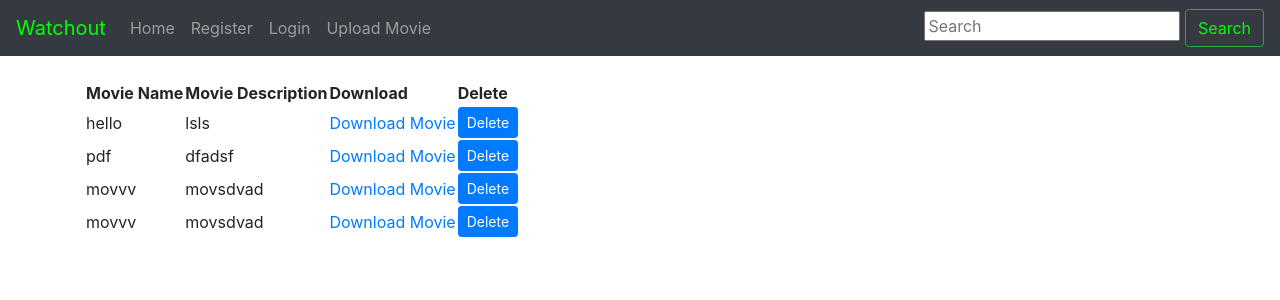
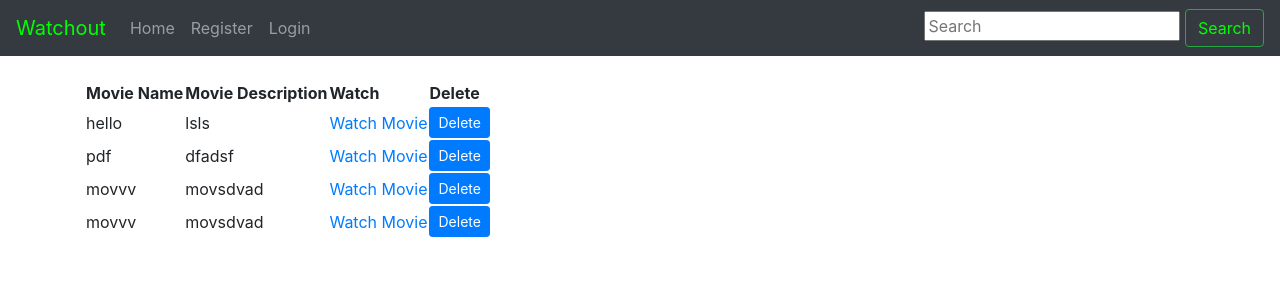
Before and after one commit to shishirneupane/Basic-Django-Web-Application, a Django app: page / in a window 1280 px wide. Shown: the top 300 px of the page. Run offline with Django 3.2, Linux system fonts and the light colour scheme; data comes from the database, SQL or seed files in the repository; both versions use the stored data as it was after the commit; some libraries are stand-ins or nearby versions.

Commit message:
some changes in login and navbar

```diff
--- a/watchout/watch/templates/watch/movies_list.html
+++ b/watchout/watch/templates/watch/movies_list.html
@@ -9,7 +9,7 @@
         <tr>
             <th>Movie Name</th>
             <th>Movie Description</th>
-            <th>Download</th>
+            <th>Watch</th>
             <th>Delete</th>
         </tr>
     </thead>
@@ -18,7 +18,7 @@
         <tr>
             <td>{{movie.movie_title}}</td>
             <td>{{movie.movie_description}}</td>
-            <td> <a href="{{movie.movie_file.url}}"> Download Movie </a> </td>
+            <td> <a href="{{movie.movie_file.url}}"> Watch Movie </a> </td>
             <td>
                 <form method="POST" action="{% url 'watch:delete' movie.pk %}">
                     {% csrf_token %}
--- a/watchout/watch/templates/watch/navbar.html
+++ b/watchout/watch/templates/watch/navbar.html
@@ -14,6 +14,9 @@
             <li class="nav-item"></li>
 
                 <a class="nav-link" href="{% url 'watch:logout' %}">Logout</a>
+                <li class="nav-item">
+                    <a class="nav-link" href="/movies/upload">Upload Movie</a>
+                </li>
                 {% else %}
                 <li class="nav-item">
             <a class="nav-link" href="/register">Register</a>
@@ -22,9 +25,7 @@
             <a class="nav-link" href="/login">Login</a>
         </li>
         {% endif %}
-        <li class="nav-item">
-            <a class="nav-link" href="/movies/upload">Upload Movie</a>
-        </li>
+
         </ul>
     </div>
     <form class="search-bar" method="get" action="{% url 'watch:show_list'%}">
--- a/watchout/watch/views.py
+++ b/watchout/watch/views.py
@@ -49,7 +49,7 @@ def login_page(request):
 			return redirect('watch:movies')
 		else:
 			print('logout')
-			messages.info(request, 'invalid credentials')
+			messages.info(request, 'Username or password is invalid')
 			return render(request,'watch/login.html')
 
 
```
Also changed, not shown: watchout/db.sqlite3.
